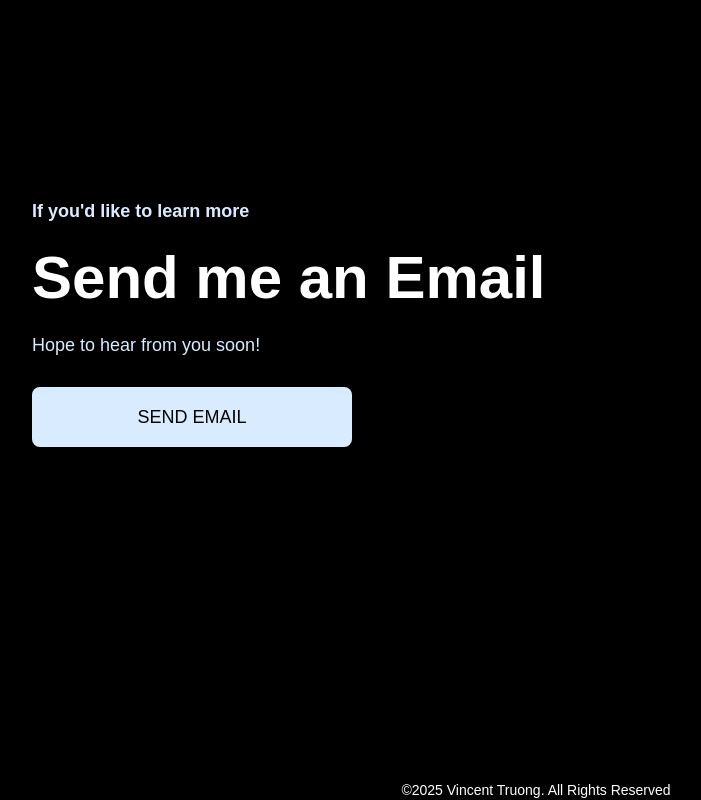
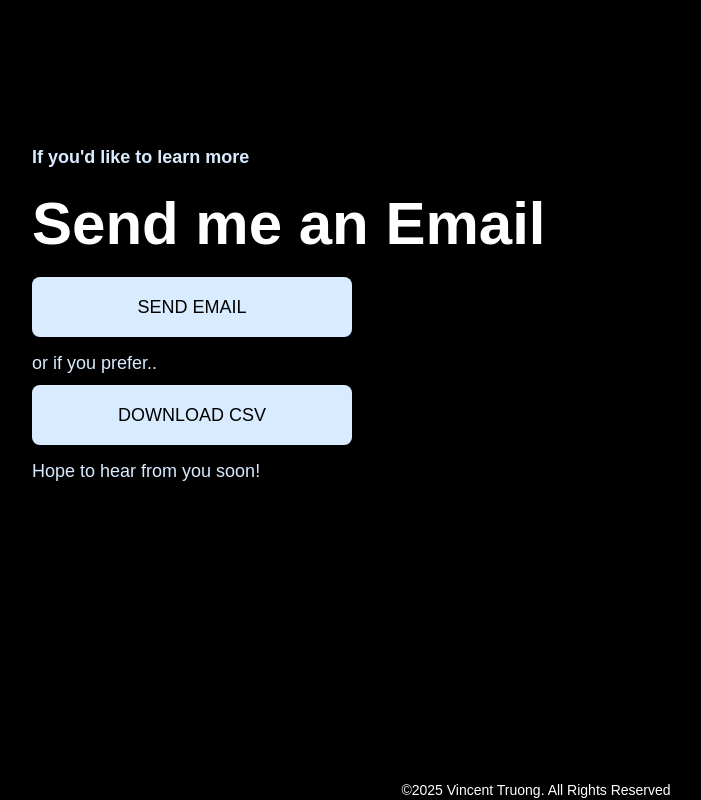
Before and after one commit to 6nce/vt_portfolio, a React (Vite) app: page / in a window 1280 px wide. Shown: the part 5637-6437 px from the top of the page, without its empty margins (104-805 px from the left). Built offline with nearby package versions, Linux system fonts and the light colour scheme; a web font is replaced by a local one.

Commit message:
Added CSV Button for Resume Download

```diff
--- a/src/components/EmailButton.jsx
+++ b/src/components/EmailButton.jsx
@@ -17,3 +17,20 @@ export const EmailButton = ({text, className, id }) => {
 
 
 export default EmailButton
+
+export const CsvButton = ({text, className, id }) => {
+  return (
+    <a
+    href="../src/components/VincentTruongResume.pdf"
+
+    className={`${className ?? ''} cta-wrapper`}>
+        <div className='cta-button group'>
+            <div className='bg-circle' />
+            <p className='text'> {text}</p>
+            <div className='arrow-wrapper'>
+                <img src='/images/arrow-right.svg' alt='arrow'/>
+            </div>
+        </div>
+    </a>
+  )
+}
--- a/src/sections/Contact.jsx
+++ b/src/sections/Contact.jsx
@@ -1,7 +1,7 @@
 import React from 'react'
 import TitleHeader from '../components/TitleHeader'
 import ContactModel from '../components/ContactModel'
-import EmailButton from '../components/EmailButton'
+import EmailButton, { CsvButton } from '../components/EmailButton'
 
 const Contact = () => {
   return (
@@ -17,14 +17,24 @@ const Contact = () => {
                     <div className='contact-text my-0 py-0'>
                         <h1>Send me an Email </h1>
                     </div>
-                    <p className="text-white-50 sm:text-lg text-sm relative z-10 pointer-events-none mb-5">
-                        Hope to hear from you soon!
-                    </p>
+
                     <EmailButton
                         className='md:w-80 md:h-16 w-screen md:px-0 px-10 h-12'
                         id='button'
                         text='Send Email'
                     />
+                    <p className="text-white-50 sm:text-lg text-sm">
+                        or if you prefer..
+                    </p>
+                    <CsvButton
+                        className='md:w-80 md:h-16 w-screen md:px-0 px-10 h-12'
+                        id='button'
+                        text='Download CSV'
+                    />
+                    <p className="text-white-50 sm:text-lg text-sm relative z-10 pointer-events-none mb-5">
+                        Hope to hear from you soon!
+                    </p>
+
                 </div>
 
                 </div>
```
Also changed, not shown: 1 other file (tests, documents, lock files or other folders).
